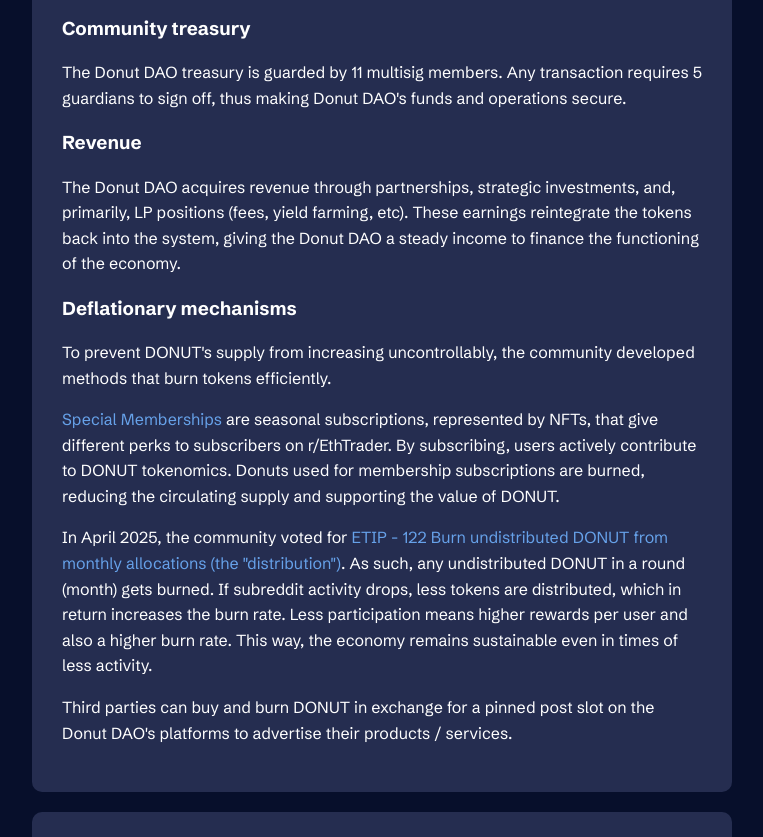
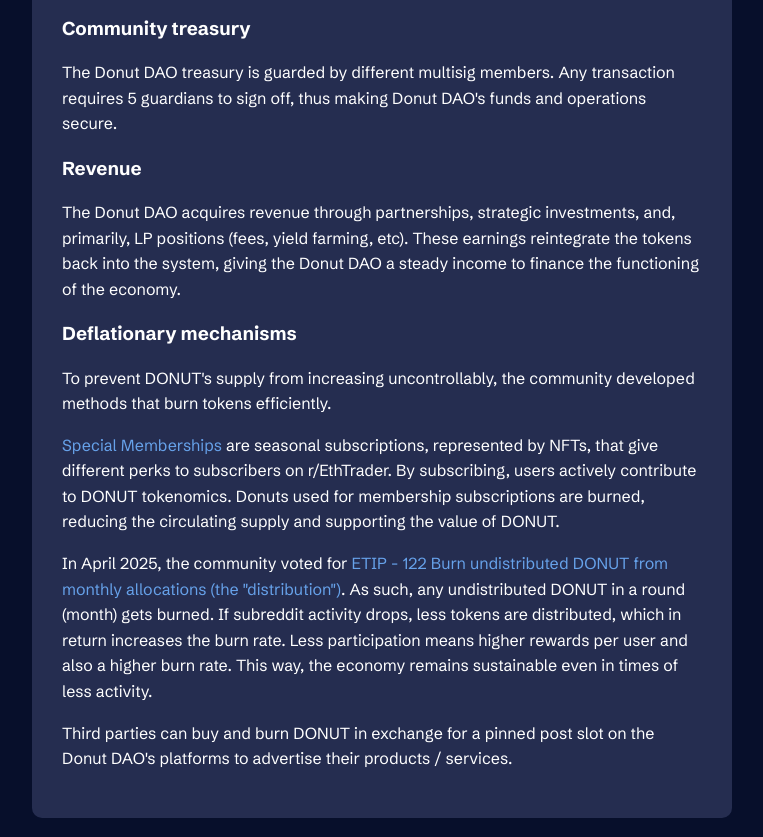
Before and after one commit to 0xMarcAurel/donut-dao, a website: page pages/about.html in a window 1280 px wide. Shown: the part 3188-4025 px from the top of the page, without its empty margins (258-1021 px from the left). Drawn offline with Linux system fonts and the light colour scheme; no server answers.

Commit message:
Edited data about multisig members

```diff
--- a/pages/about.html
+++ b/pages/about.html
@@ -271,9 +271,9 @@
               </ul>
               <h3>Community treasury</h3>
               <p>
-                The Donut DAO treasury is guarded by 11 multisig members. Any
-                transaction requires 5 guardians to sign off, thus making Donut
-                DAO's funds and operations secure.
+                The Donut DAO treasury is guarded by different multisig members.
+                Any transaction requires 5 guardians to sign off, thus making
+                Donut DAO's funds and operations secure.
               </p>
               <h3>Revenue</h3>
               <p>
```
